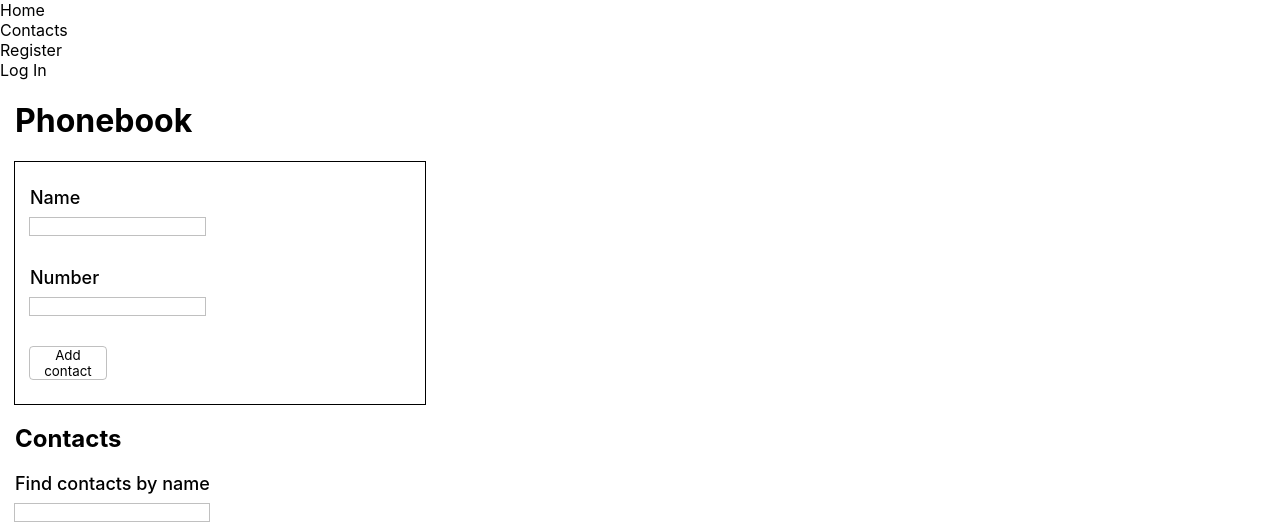
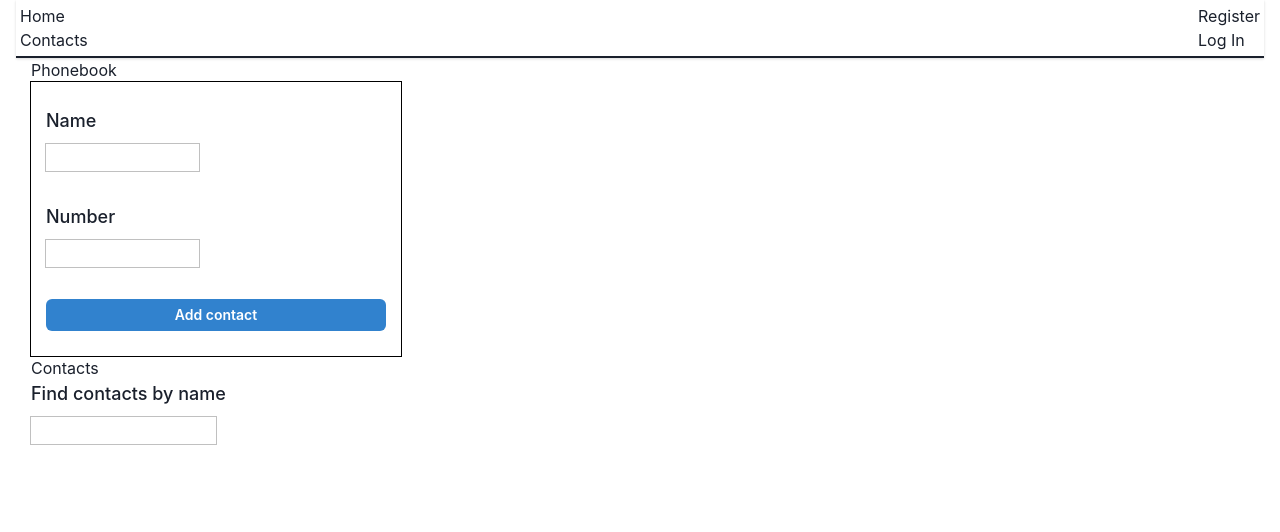
Before and after one commit to Kate-Mil/goit-react-hw-08-phonebook, a React (Create React App) app: page /goit-react-hw-08-phonebook/contacts in a window 1280 px wide. Shown: the top 532 px of the page. Built offline with nearby package versions, Linux system fonts and the light colour scheme; no server answers.

Commit message:
add chacra

```diff
--- a/package.json
+++ b/package.json
@@ -4,11 +4,16 @@
   "private": true,
   "homepage": "https://Kate-Mil.github.io/goit-react-hw-08-phonebook/",
   "dependencies": {
+    "@chakra-ui/icons": "^2.0.19",
+    "@chakra-ui/react": "^2.7.1",
+    "@emotion/react": "^11.11.1",
+    "@emotion/styled": "^11.11.0",
     "@reduxjs/toolkit": "^1.9.5",
     "@testing-library/jest-dom": "^5.16.3",
     "@testing-library/react": "^12.1.4",
     "@testing-library/user-event": "^13.5.0",
     "axios": "^1.4.0",
+    "framer-motion": "^10.12.17",
     "react": "^18.1.0",
     "react-dom": "^18.1.0",
     "react-redux": "^8.1.0",
--- a/src/components/App.jsx
+++ b/src/components/App.jsx
@@ -5,10 +5,12 @@ import Login from 'pages/Login';
 import Register from 'pages/Register';
 import Home from 'pages/Home';
 import Layout from './Layout/Layout';
+import { ChakraProvider } from '@chakra-ui/react';
 
 export default function App() {
   return (
     <>
+      <ChakraProvider>
         <Routes>
           <Route path="/" element={<Layout />}>
             <Route index element={<Home />}></Route>
@@ -17,6 +19,7 @@ export default function App() {
             <Route path="/contacts" element={<Contacts />}></Route>
           </Route>
         </Routes>
+      </ChakraProvider>
     </>
   );
 }
--- a/src/components/AppBar/AppBar.js
+++ b/src/components/AppBar/AppBar.js
@@ -1,14 +1,27 @@
 import { Navigation } from 'components/Navigation/Navigation';
 import { AuthNav } from 'components/AuthNav/AuthNav';
+import { Flex, Box } from '@chakra-ui/react';
 // import { UserMenu } from 'components/UserMenu/UserMenu';
 
 export default function AppBar() {
   return (
     <header>
-      <Navigation />
-      {/* {isLoggedIn ? <UserMenu /> : <AuthNav />} */}
-      {/* <UserMenu /> */}
-      <AuthNav />
+      <Flex
+        align="center"
+        justify="space-between"
+        p="4px"
+        borderBottom="2px"
+        boxShadow="base"
+      >
+        <Box>
+          <Navigation />
+        </Box>
+        {/* {isLoggedIn ? <UserMenu /> : <AuthNav />} */}
+        {/* <UserMenu /> */}
+        <Box>
+          <AuthNav />
+        </Box>
+      </Flex>
     </header>
   );
 }
--- a/src/components/ContactForm/ContactForm.js
+++ b/src/components/ContactForm/ContactForm.js
@@ -3,6 +3,7 @@ import { useState } from 'react';
 import { useDispatch, useSelector } from 'react-redux';
 import { addContact, selectContacts } from '../../redux';
 import css from './ContactForm.module.css';
+import { Button } from '@chakra-ui/react';
 
 const ContactForm = () => {
   const contacts = useSelector(selectContacts);
@@ -76,9 +77,9 @@ const ContactForm = () => {
           required
         />
       </label>
-      <button className={css.contact__btn} type="submit">
+      <Button size="sm" colorScheme="blue" type="submit">
         Add contact
-      </button>
+      </Button>
     </form>
   );
 };
--- a/src/components/ContactItem/ContactItem.js
+++ b/src/components/ContactItem/ContactItem.js
@@ -1,5 +1,7 @@
 import css from './ContactItem.module.css';
 import PropTypes from 'prop-types';
+import { IconButton } from '@chakra-ui/react';
+import { DeleteIcon } from '@chakra-ui/icons';
 
 export default function ContactItem({ name, number, onDeleteContact }) {
   return (
@@ -7,13 +9,14 @@ export default function ContactItem({ name, number, onDeleteContact }) {
       <p className={css.contact__text}>
         {name}: {number}
       </p>
-      <button
-        className={css.contactItem__btn}
+      <IconButton
+        // className={css.contactItem__btn}
         onClick={onDeleteContact}
         type="button"
-      >
-        Del
-      </button>
+        colorScheme="blue"
+        aria-label="Search database"
+        icon={<DeleteIcon />}
+      />
     </li>
   );
 }
--- a/src/components/Layout/Layout.js
+++ b/src/components/Layout/Layout.js
@@ -1,14 +1,15 @@
 import AppBar from 'components/AppBar/AppBar';
 import { Outlet } from 'react-router-dom';
+import { Container } from '@chakra-ui/react';
 
 const Layout = () => {
   return (
-    <>
+    <Container maxW="1280px">
       <AppBar />
       <main>
         <Outlet />
       </main>
-    </>
+    </Container>
   );
 };
 export default Layout;
--- a/src/pages/Home.js
+++ b/src/pages/Home.js
@@ -1,7 +1,12 @@
+import { Container } from '@chakra-ui/react';
+import { Heading } from '@chakra-ui/react';
+
 export default function Home() {
   return (
-    <div>
-      <h1>Task manager welcome page</h1>
-    </div>
+    <Container maxW="2xl" p="12px" mt="90px" centerContent>
+      <Heading size="lg" mb={2} color="blue" textShadow="2px 2px grey">
+        Phonebook
+      </Heading>
+    </Container>
   );
 }
```
Also changed, not shown: 1 other file (tests, documents, lock files or other folders). Lines whose indentation alone changed are shown as unchanged.
